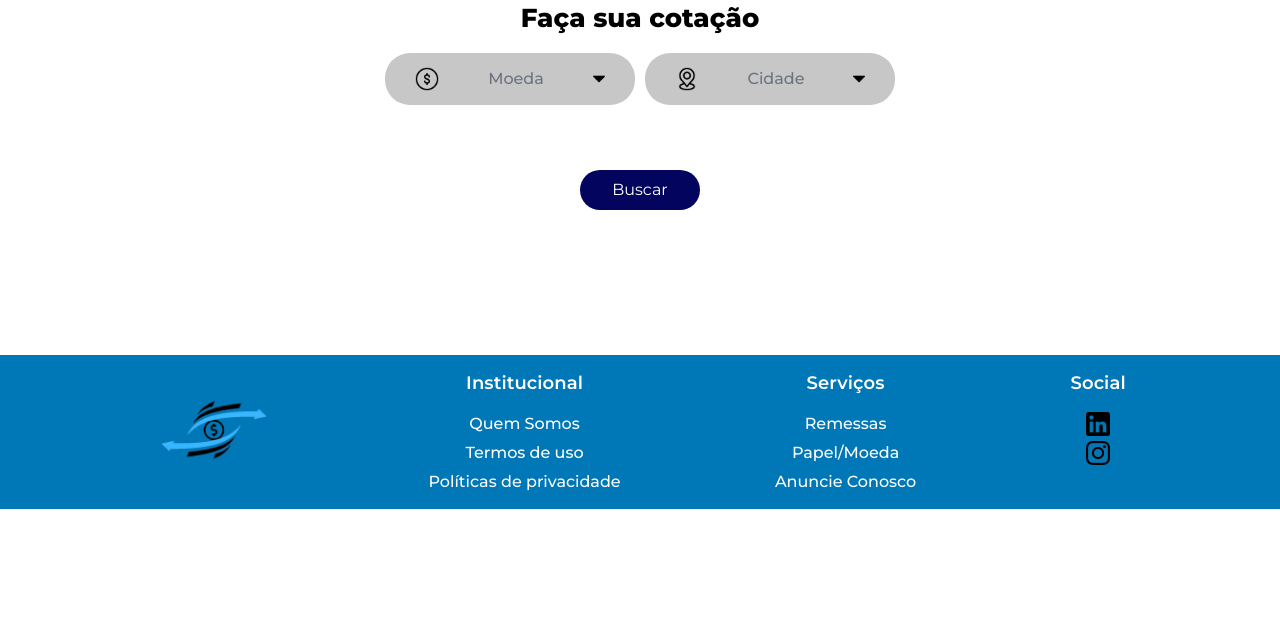
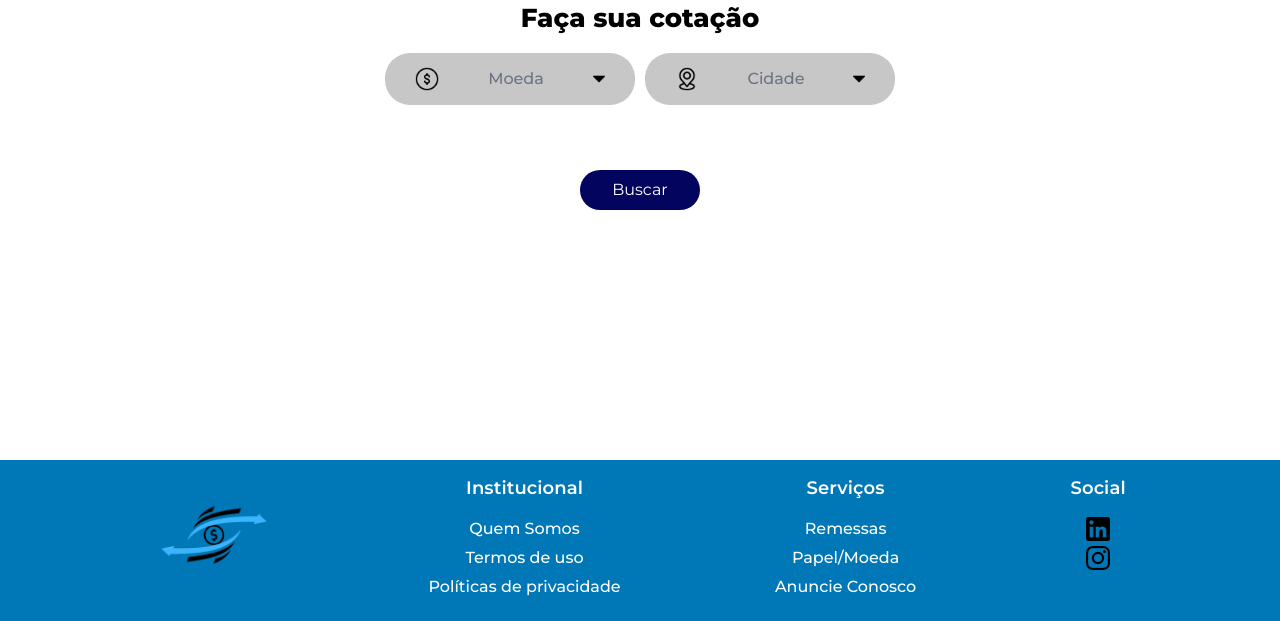
Before and after one commit to jeffersonnunesfonseca/emoneycambio, a Flask app: page / in a window 1280 px wide. Shown: the part 179-800 px from the top of the page. Run offline with Flask 3, Linux system fonts and the light colour scheme.

Commit message:
ajustes footer

```diff
--- a/emoneycambio/static/css/portal/base.css
+++ b/emoneycambio/static/css/portal/base.css
@@ -60,7 +60,7 @@ footer {
   justify-content: space-evenly;
   text-align: center;
   padding-top: 15px;
-  padding-bottom: 15px;
+  padding-bottom: 22px;
   /* position: relative;  */
 
   /* margin:0 auto; */
@@ -71,9 +71,9 @@ footer {
   /* bottom: 0px; */
 
   width: 100%;
-  /* height: 150px;
-  position: absolute; */
-  /* bottom: 0; */
+  /* height: 150px; */
+  position: absolute;
+  bottom: 0;
   /* left: 0; */
 
 }
--- a/emoneycambio/static/css/portal/negotiation-tourism/style.css
+++ b/emoneycambio/static/css/portal/negotiation-tourism/style.css
@@ -140,3 +140,7 @@ label {
     font-weight: 300 !important;
     text-align: center;
 }
+
+footer {
+    position: relative;
+}
--- a/emoneycambio/static/css/portal/search-result/style.css
+++ b/emoneycambio/static/css/portal/search-result/style.css
@@ -45,3 +45,7 @@
 .button {
     margin-top: 0
 }
+
+footer {
+    position: relative;
+}
--- a/emoneycambio/templates/portal/base.html
+++ b/emoneycambio/templates/portal/base.html
@@ -52,6 +52,8 @@
 
 
             {% block content %}{% endblock %}
+        </section>
+    </body>
     <footer>
         <div>
             <a href="/">
@@ -92,6 +94,4 @@
             </ul>
         </div>
     </footer>
-        </section>
-    </body>
 </html>
```
Lines whose indentation alone changed are shown as unchanged.
